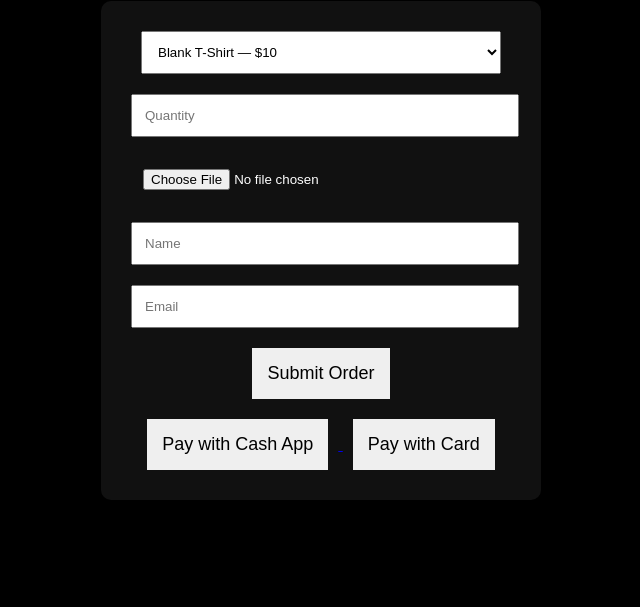
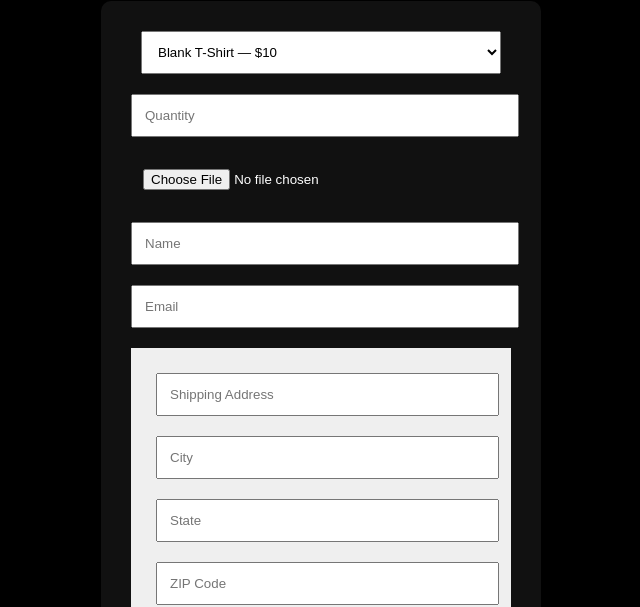
Before and after one commit to jeffreydrosa/Jd-global-ent, a plain HTML site: page index.html in a window 1280 px wide. Shown: the part 361-968 px from the top of the page, without its empty margins (319-959 px from the left). Before the commit the page ends 889 px from the top, so only its background shows below. Drawn offline with Linux system fonts and the light colour scheme.

Commit message:
Update index.html

```diff
--- a/index.html
+++ b/index.html
@@ -101,7 +101,13 @@ font-size:18px;
 
 
 <button type="submit">
+<input type="text" name="address" placeholder="Shipping Address" required>
 
+<input type="text" name="city" placeholder="City" required>
+
+<input type="text" name="state" placeholder="State" required>
+
+<input type="text" name="zip" placeholder="ZIP Code" required>
 Submit Order
 
 </button>
@@ -111,7 +117,7 @@ Submit Order
 
 
 
-<a href="https://cash.app/$jaydhee62">
+<a href="https://cash
 
 <button>
 
```
